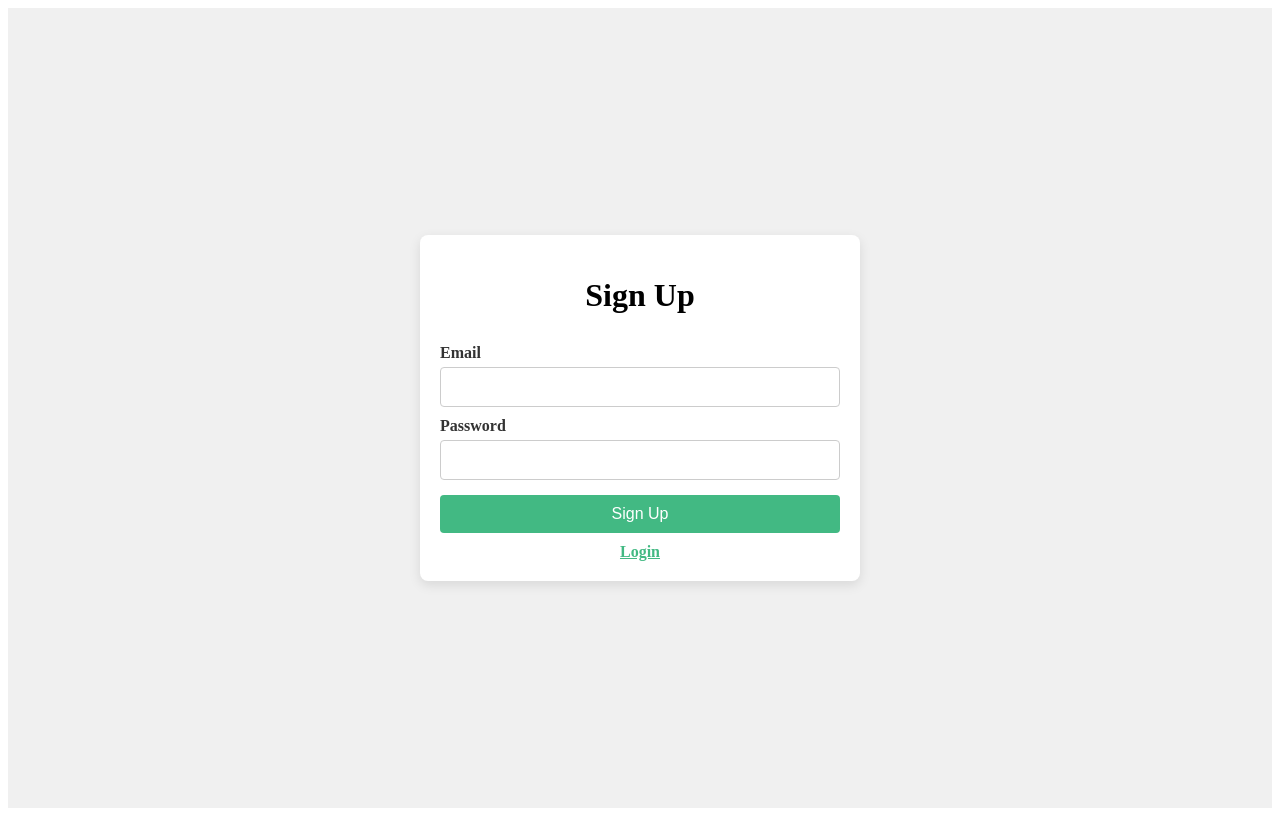
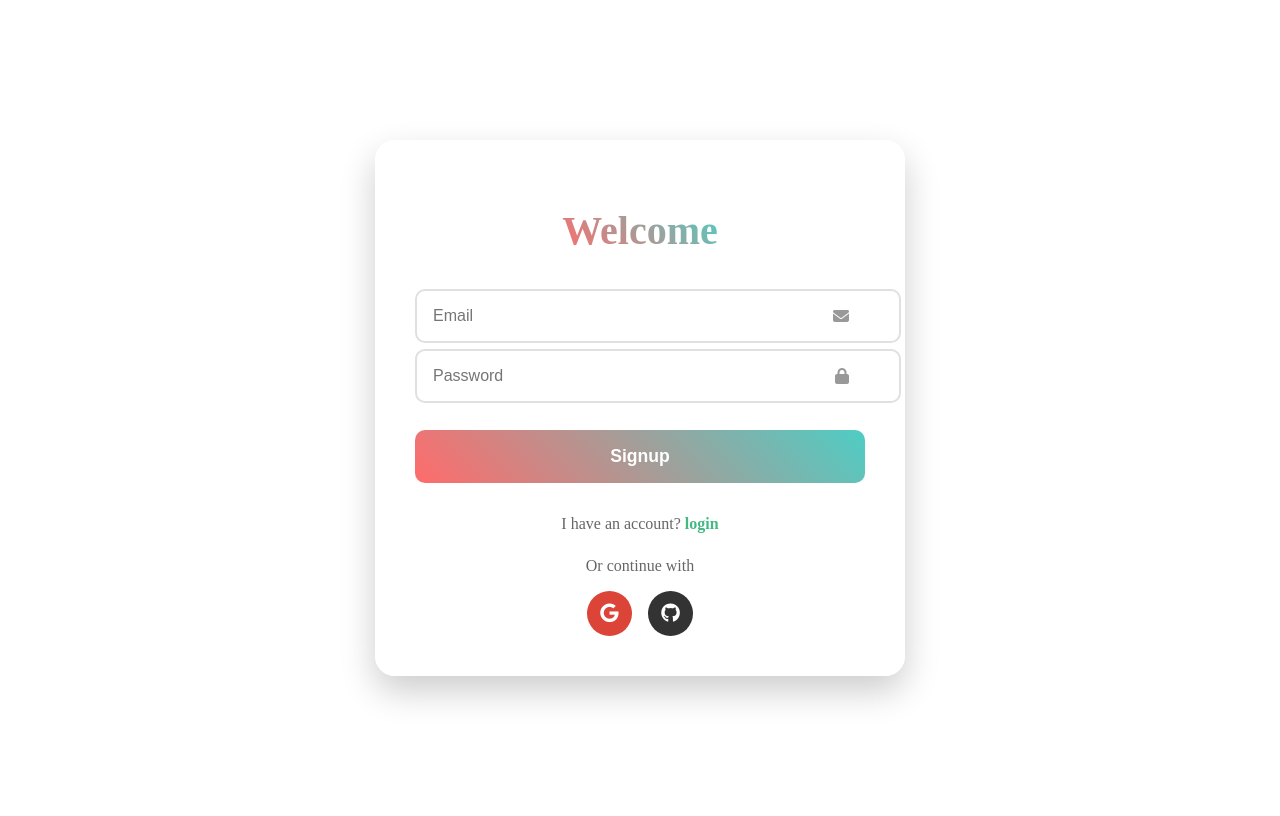
Before and after one commit to vcwaleed/gymwebsite, a Vue app: page /signup in a window 1280 px wide. Built offline with nearby package versions, Linux system fonts and the light colour scheme.

Commit message:
update the Ui of login / Signup page

```diff
--- a/src/App.vue
+++ b/src/App.vue
@@ -7,9 +7,5 @@
 </template>
 
 <style lang="scss">
-#app {
-  background-color: gray;
-  min-height: 100vh;
-  width: 100%;
-}
+
 </style>
--- a/src/views/LoginPage.vue
+++ b/src/views/LoginPage.vue
@@ -1,14 +1,41 @@
 <template>
   <div class="signup-container">
-      <form @submit.prevent="login">
-        <h1 class="main_heading">Login</h1>
-        <label for="email">Email</label>
-        <input type="email" id="email" v-model="email" required />
-        <label for="password">Password</label>
-        <input type="password" id="password" v-model="password" required />
-        <button type="submit" :disabled="isLoading">Login</button>
-        <p v-if="errorMessage" class="error-message">{{ errorMessage }}</p>
-        <router-link to="/signup" class="link">Signup</router-link>
+    <form @submit.prevent="login" class="animated-form">
+      <h1 class="main_heading">
+        <span class="gradient-text">Welcome Back!</span>
+      </h1>
+      <div class="input-group">
+        <input type="email" id="email" v-model="email" required  placeholder="Email"/>
+
+        <i class="fas fa-envelope"></i>
+      </div>
+      <div class="input-group">
+        <input type="password" id="password" v-model="password" required  placeholder="Password"/>
+        <i class="fas fa-lock"></i>
+      </div>
+      <button type="submit" :disabled="isLoading" class="submit-btn">
+        <span v-if="!isLoading">Login</span>
+        <div v-else class="loader"></div>
+      </button>
+      <p v-if="errorMessage" class="error-message">
+        <i class="fas fa-exclamation-circle"></i> {{ errorMessage }}
+      </p>
+      <div class="alternative-actions">
+        <router-link to="/signup" class="link">
+          Don't have an account? <span>Sign Up</span>
+        </router-link>
+        <div class="social-login">
+          <p>Or continue with</p>
+          <div class="social-icons">
+            <button type="button" class="google">
+              <i class="fab fa-google"></i>
+            </button>
+            <button type="button" class="github">
+              <i class="fab fa-github"></i>
+            </button>
+          </div>
+        </div>
+      </div>
     </form>
   </div>
 </template>
@@ -18,13 +45,11 @@
 import { useRouter } from 'vue-router';
 import axios from 'axios';
 
-
 const email = ref('');
 const password = ref('');
 const errorMessage = ref('');
 const isLoading = ref(false);
 const router = useRouter();
-
 const login = async () => {
   isLoading.value = true;
   errorMessage.value = '';
@@ -67,79 +92,218 @@
   display: flex;
   justify-content: center;
   align-items: center;
-    height: 100vh;
-    background-color: #f0f0f0;
+  min-height: 100vh;
 }
 
-  form {
+.animated-form {
   display: flex;
   flex-direction: column;
   width: 100%;
-    max-width: 400px;
-    padding: 20px;
-    background-color: #ffffff;
-    border-radius: 8px;
-    box-shadow: 0px 4px 12px rgba(0, 0, 0, 0.1);
+  max-width: 450px;
+  padding: 2.5rem;
+  background: rgba(255, 255, 255, 0.95);
+  border-radius: 20px;
+  box-shadow: 0 15px 35px rgba(0, 0, 0, 0.2);
+  transform: translateY(0);
+  animation: formEntrance 0.8s cubic-bezier(0.23, 1, 0.32, 1);
+  backdrop-filter: blur(10px);
 }
 
 .main_heading {
   text-align: center;
-    margin-bottom: 20px;
-    font-size: 2rem;
-    color: $primary-color;
+  margin-bottom: 2rem;
+  font-size: 2.5rem;
+
+  .gradient-text {
+    background: linear-gradient(45deg, #ff6b6b, #4ecdc4);
+    -webkit-background-clip: text;
+    background-clip: text;
+    color: transparent;
+  }
+}
+
+.input-group {
+  position: relative;
+  margin: 0.2rem 0;
+
+  input {
+    width: 100%;
+    padding: 1rem;
+    border: 2px solid #e0e0e0;
+    border-radius: 10px;
+    font-size: 1rem;
+    transition: all 0.3s ease;
+
+    &:focus {
+      border-color: $secondary-color;
+      box-shadow: 0 0 15px rgba(78, 205, 196, 0.2);
+
+      ~ label {
+        transform: translateY(-120%);
+        font-size: 0.8rem;
+        color: $secondary-color;
+      }
+    }
+
+    &:valid ~ label {
+      transform: translateY(-120%);
+      font-size: 0.8rem;
+    }
   }
 
   label {
-    margin-top: 10px;
-    font-size: 1rem;
-    font-weight: 600;
-    color: #333;
+    position: absolute;
+    left: 1rem;
+    top: 50%;
+    transform: translateY(-50%);
+    padding: 0 0.3rem;
+    background: white;
+    transition: all 0.3s ease;
+    pointer-events: none;
   }
 
-  input {
-    padding: 10px;
-    margin-top: 5px;
-    font-size: 1rem;
-    border: 1px solid #ccc;
-    border-radius: 4px;
-    outline: none;
-    &:focus {
-      border-color: $secondary-color;
-      box-shadow: 0 0 5px rgba(66, 185, 131, 0.5);
+  i {
+    position: absolute;
+    right: 1rem;
+    top: 50%;
+    transform: translateY(-50%);
+    color: #999;
   }
 }
 
-  button {
-    padding: 10px;
-    margin-top: 15px;
-    background-color: $secondary-color;
-    color: $btn_col;
+.submit-btn {
+  padding: 1rem;
+  margin-top: 1.5rem;
+  background: linear-gradient(45deg, #ff6b6b, #4ecdc4);
+  color: white;
   border: none;
-    border-radius: 4px;
+  border-radius: 10px;
+  font-size: 1.1rem;
+  font-weight: 600;
   cursor: pointer;
-    font-size: 1rem;
-    transition: background-color 0.3s ease;
-    &:hover {
-      background-color: color.adjust($secondary-color, $lightness: -10%);
+  transition: transform 0.3s ease, box-shadow 0.3s ease;
+
+  &:hover:not(:disabled) {
+    transform: translateY(-2px);
+    box-shadow: 0 5px 15px rgba(78, 205, 196, 0.3);
   }
+
   &:disabled {
-      background-color: color.adjust($secondary-color, $lightness: 30%);
+    opacity: 0.7;
     cursor: not-allowed;
   }
 }
 
 .error-message {
-    color: red;
-    font-size: 0.9rem;
-    text-align: center;
-    margin-top: 10px;
+  padding: 0.8rem;
+  margin-top: 1rem;
+  background: #ffe3e3;
+  color: #ff4444;
+  border-radius: 8px;
+  display: flex;
+  align-items: center;
+  gap: 0.5rem;
+
+  i {
+    font-size: 1.2rem;
+  }
 }
 
+.alternative-actions {
+  margin-top: 2rem;
+  text-align: center;
+
   .link {
-    text-align: center;
-    margin-top: 10px;
-    font-size: 1rem;
+    color: #666;
+    text-decoration: none;
+
+    span {
+      color: $secondary-color;
       font-weight: 600;
-    color: $secondary-color;
+      transition: color 0.3s ease;
+    }
+
+    &:hover span {
+      color: color.adjust($secondary-color, $lightness: -15%);
+
+    }
+  }
+}
+
+.social-login {
+  margin-top: 1.5rem;
+
+  p {
+    color: #666;
+    margin: 1rem 0;
+  }
+
+  .social-icons {
+    display: flex;
+    justify-content: center;
+    gap: 1rem;
+
+    button {
+      width: 45px;
+      height: 45px;
+      border: none;
+      border-radius: 50%;
+      font-size: 1.2rem;
+      cursor: pointer;
+      transition: transform 0.3s ease;
+
+      &:hover {
+        transform: translateY(-3px);
+      }
+
+      &.google {
+        background: #db4437;
+        color: white;
+      }
+
+      &.github {
+        background: #333;
+        color: white;
+      }
+    }
+  }
+}
+
+.loader {
+  width: 24px;
+  height: 24px;
+  margin: 0 auto;
+  border: 3px solid white;
+  border-radius: 50%;
+  border-top-color: transparent;
+  animation: spin 0.8s linear infinite;
+}
+
+@keyframes gradient {
+  0% { background-position: 0% 50% }
+  50% { background-position: 100% 50% }
+  100% { background-position: 0% 50% }
+}
+
+@keyframes formEntrance {
+  0% {
+    opacity: 0;
+    transform: translateY(20px);
+  }
+  100% {
+    opacity: 1;
+    transform: translateY(0);
+  }
+}
+
+@keyframes spin {
+  to { transform: rotate(360deg); }
+}
+
+@media (max-width: 480px) {
+  .animated-form {
+    margin: 1rem;
+    padding: 1.5rem;
+  }
 }
 </style>
--- a/src/views/SignupPage.vue
+++ b/src/views/SignupPage.vue
@@ -1,17 +1,3 @@
-<template>
-    <div class="signup-container">
-      <form @submit.prevent="signUp">
-        <h1 class="main_heading">Sign Up</h1>
-        <label for="email">Email</label>
-        <input type="email" id="email" v-model="email" required />
-        <label for="password">Password</label>
-        <input type="password" id="password" v-model="password" required />
-        <button type="submit">Sign Up</button>
-        <router-link to="/login" class="link">Login</router-link>
-      </form>
-    </div>
-</template>
-
 <script setup>
 import { ref, onMounted } from 'vue';
 import { useRouter } from 'vue-router';
@@ -23,23 +9,70 @@ const router = useRouter();
 
 const signUp = async () => {
   try {
-    const response = await axios.post('http://localhost:5000/users', {
+    const response = await axios.get(`http://localhost:5000/users?email=${email.value}`);
+    if (response.data.length > 0) {
+      alert('Email already exists');
+      email.value = ''
+      password.value =''
+      return;
+    }
+    await axios.post('http://localhost:5000/users', {
       email: email.value,
       password: password.value
     });
-    console.log("User created", response.data);
-    router.push('/');
+    router.push('/login');
   } catch (error) {
-    console.error("Error signing up", error);
+    console.error('Error signing up:', error);
   }
 };
-
 onMounted(() => {
   if (localStorage.getItem('user-info')) {
     router.push('/');
   }
 });
 </script>
+
+<template>
+  <div class="signup-container">
+    <form @submit.prevent="signUp" class="animated-form">
+      <h1 class="main_heading">
+        <span class="gradient-text">Welcome</span>
+      </h1>
+      <div class="input-group">
+        <input type="email" id="email" v-model="email" required  placeholder="Email"/>
+
+        <i class="fas fa-envelope"></i>
+      </div>
+      <div class="input-group">
+        <input type="password" id="password" v-model="password" required  placeholder="Password"/>
+        <i class="fas fa-lock"></i>
+      </div>
+      <button type="submit" :disabled="isLoading" class="submit-btn">
+        <span v-if="!isLoading">Signup</span>
+        <div v-else class="loader"></div>
+      </button>
+      <p v-if="errorMessage" class="error-message">
+        <i class="fas fa-exclamation-circle"></i> {{ errorMessage }}
+      </p>
+      <div class="alternative-actions">
+        <router-link to="/login" class="link">
+          I have an account? <span>login</span>
+        </router-link>
+        <div class="social-login">
+          <p>Or continue with</p>
+          <div class="social-icons">
+            <button type="button" class="google">
+              <i class="fab fa-google"></i>
+            </button>
+            <button type="button" class="github">
+              <i class="fab fa-github"></i>
+            </button>
+          </div>
+        </div>
+      </div>
+    </form>
+  </div>
+</template>
 
 <style lang="scss" scoped>
 @use "sass:color";
@@ -50,72 +83,217 @@ onMounted(() => {
   display: flex;
   justify-content: center;
   align-items: center;
-  height: 100vh;
-  background-color: #f0f0f0;
+  min-height: 100vh;
 }
 
-form {
+.animated-form {
   display: flex;
   flex-direction: column;
   width: 100%;
-  max-width: 400px;
-  padding: 20px;
-  background-color: #ffffff;
-  border-radius: 8px;
-  box-shadow: 0px 4px 12px rgba(0, 0, 0, 0.1);
+  max-width: 450px;
+  padding: 2.5rem;
+  background: rgba(255, 255, 255, 0.95);
+  border-radius: 20px;
+  box-shadow: 0 15px 35px rgba(0, 0, 0, 0.2);
+  transform: translateY(0);
+  animation: formEntrance 0.8s cubic-bezier(0.23, 1, 0.32, 1);
+  backdrop-filter: blur(10px);
 }
 
 .main_heading {
   text-align: center;
-  margin-bottom: 20px;
-  font-size: 2rem;
-  color: $primary-color;
-}
+  margin-bottom: 2rem;
+  font-size: 2.5rem;
 
-label {
-  margin-top: 10px;
-  font-size: 1rem;
-  font-weight: 600;
-  color: #333;
-}
-
-input {
-  padding: 10px;
-  margin-top: 5px;
-  font-size: 1rem;
-  border: 1px solid #ccc;
-  border-radius: 4px;
-  outline: none;
-  &:focus {
-    border-color: $secondary-color;
-    box-shadow: 0 0 5px rgba(66, 185, 131, 0.5);
+  .gradient-text {
+    background: linear-gradient(45deg, #ff6b6b, #4ecdc4);
+    -webkit-background-clip: text;
+    background-clip: text;
+    color: transparent;
   }
 }
 
-button {
-  padding: 10px;
-  margin-top: 15px;
-  background-color: $secondary-color;
-  color: $btn_col;
+.input-group {
+  position: relative;
+  margin: 0.2rem 0;
+
+  input {
+    width: 100%;
+    padding: 1rem;
+    border: 2px solid #e0e0e0;
+    border-radius: 10px;
+    font-size: 1rem;
+    transition: all 0.3s ease;
+
+    &:focus {
+      border-color: $secondary-color;
+      box-shadow: 0 0 15px rgba(78, 205, 196, 0.2);
+
+      ~ label {
+        transform: translateY(-120%);
+        font-size: 0.8rem;
+        color: $secondary-color;
+      }
+    }
+
+    &:valid ~ label {
+      transform: translateY(-120%);
+      font-size: 0.8rem;
+    }
+  }
+
+  label {
+    position: absolute;
+    left: 1rem;
+    top: 50%;
+    transform: translateY(-50%);
+    padding: 0 0.3rem;
+    background: white;
+    transition: all 0.3s ease;
+    pointer-events: none;
+  }
+
+  i {
+    position: absolute;
+    right: 1rem;
+    top: 50%;
+    transform: translateY(-50%);
+    color: #999;
+  }
+}
+
+.submit-btn {
+  padding: 1rem;
+  margin-top: 1.5rem;
+  background: linear-gradient(45deg, #ff6b6b, #4ecdc4);
+  color: white;
   border: none;
-  border-radius: 4px;
+  border-radius: 10px;
+  font-size: 1.1rem;
+  font-weight: 600;
   cursor: pointer;
-  font-size: 1rem;
-  transition: background-color 0.3s ease;
-  &:hover {
-    background-color: color.adjust($secondary-color, $lightness: -10%);
+  transition: transform 0.3s ease, box-shadow 0.3s ease;
+
+  &:hover:not(:disabled) {
+    transform: translateY(-2px);
+    box-shadow: 0 5px 15px rgba(78, 205, 196, 0.3);
   }
+
   &:disabled {
-    background-color: color.adjust($secondary-color, $lightness: 30%);
+    opacity: 0.7;
     cursor: not-allowed;
   }
 }
 
-.link {
+.error-message {
+  padding: 0.8rem;
+  margin-top: 1rem;
+  background: #ffe3e3;
+  color: #ff4444;
+  border-radius: 8px;
+  display: flex;
+  align-items: center;
+  gap: 0.5rem;
+
+  i {
+    font-size: 1.2rem;
+  }
+}
+
+.alternative-actions {
+  margin-top: 2rem;
   text-align: center;
-  margin-top: 10px;
-  font-size: 1rem;
-  font-weight: 600;
-  color: $secondary-color;
+
+  .link {
+    color: #666;
+    text-decoration: none;
+
+    span {
+      color: $secondary-color;
+      font-weight: 600;
+      transition: color 0.3s ease;
+    }
+
+    &:hover span {
+      color: color.adjust($secondary-color, $lightness: -15%);
+    }
+  }
+}
+
+.social-login {
+  margin-top: 1.5rem;
+
+  p {
+    color: #666;
+    margin: 1rem 0;
+  }
+
+  .social-icons {
+    display: flex;
+    justify-content: center;
+    gap: 1rem;
+
+    button {
+      width: 45px;
+      height: 45px;
+      border: none;
+      border-radius: 50%;
+      font-size: 1.2rem;
+      cursor: pointer;
+      transition: transform 0.3s ease;
+
+      &:hover {
+        transform: translateY(-3px);
+      }
+
+      &.google {
+        background: #db4437;
+        color: white;
+      }
+
+      &.github {
+        background: #333;
+        color: white;
+      }
+    }
+  }
+}
+
+.loader {
+  width: 24px;
+  height: 24px;
+  margin: 0 auto;
+  border: 3px solid white;
+  border-radius: 50%;
+  border-top-color: transparent;
+  animation: spin 0.8s linear infinite;
+}
+
+@keyframes gradient {
+  0% { background-position: 0% 50% }
+  50% { background-position: 100% 50% }
+  100% { background-position: 0% 50% }
+}
+
+@keyframes formEntrance {
+  0% {
+    opacity: 0;
+    transform: translateY(20px);
+  }
+  100% {
+    opacity: 1;
+    transform: translateY(0);
+  }
+}
+
+@keyframes spin {
+  to { transform: rotate(360deg); }
+}
+
+@media (max-width: 480px) {
+  .animated-form {
+    margin: 1rem;
+    padding: 1.5rem;
+  }
 }
 </style>
```
Also changed, not shown: src/components/OurProcess.vue (+4 -3 lines), src/views/BmiComponent.vue (+6 -6 lines), src/views/BmiList.vue (+24 -3 lines). Lines whose indentation alone changed are shown as unchanged.
